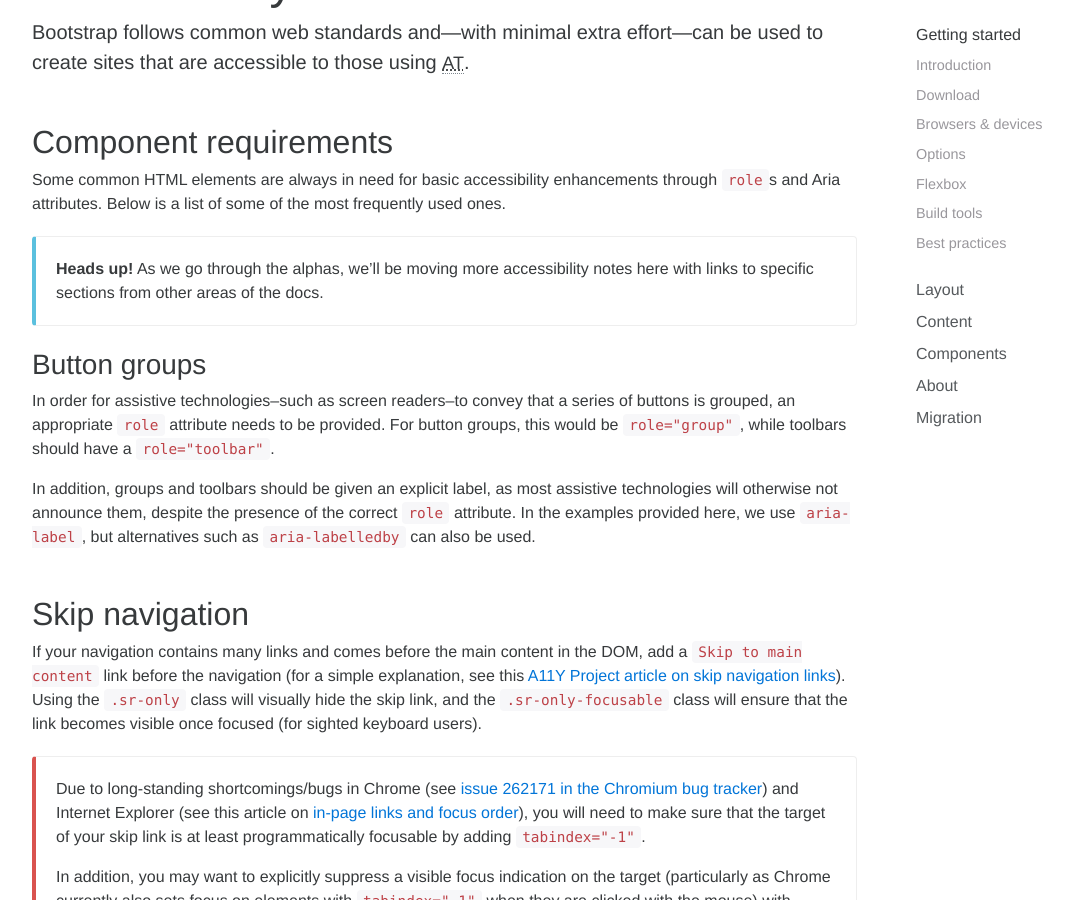
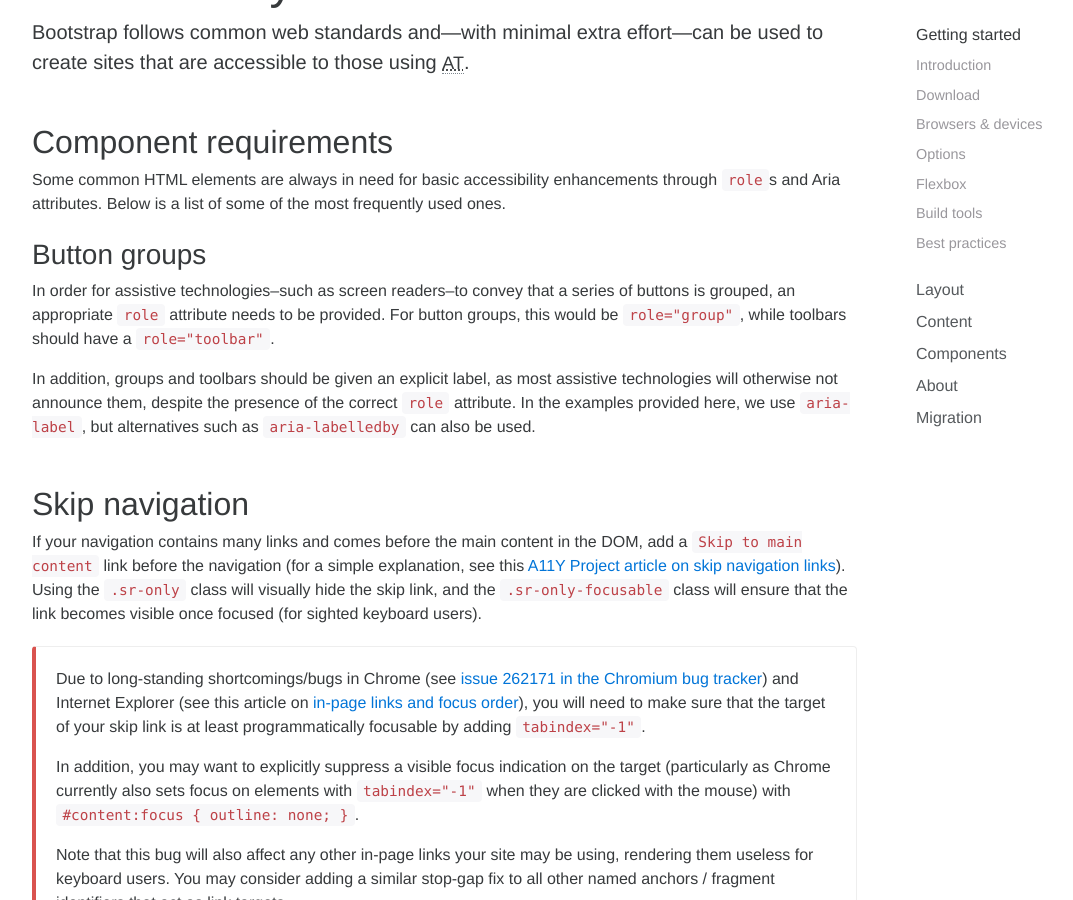
Before and after one commit to georgetown-university/bootstrap-documentation, a Jekyll site: the page built from docs/getting-started/accessibility.md, in a window 1280 px wide and 900 px high, scrolled down 421 px. Shown: the whole window, without its empty margins (53-1126 px from the left). Built offline with Jekyll 4.4.1, drawn with Linux system fonts in a browser that asks for light colours; nearby versions of some CDN libraries; comment, search, counter and statistics services are not loaded.

Commit message:
Trying to fix site rendering issues

```diff
--- a/_config.yml
+++ b/_config.yml
@@ -13,8 +13,8 @@ source:           docs
 destination:      _gh_pages
 host:             0.0.0.0
 port:             9001
-baseurl:          ""
-url:              http://getbootstrap.com
+baseurl:          "/bootstrap-documentation/_gh_pages"
+url:              https://georgetown-university.github.io/bootstrap-documentation
 encoding:         UTF-8
 exclude:          [assets/scss/]
 
--- a/_gh_pages/getting-started/accessibility/index.html
+++ b/_gh_pages/getting-started/accessibility/index.html
@@ -811,10 +811,6 @@
 
 <p>Some common HTML elements are always in need for basic accessibility enhancements through <code class="highlighter-rouge">role</code>s and Aria attributes. Below is a list of some of the most frequently used ones.</p>
 
-<div class="bd-callout bd-callout-info">
-<p><strong>Heads up!</strong> As we go through the alphas, we’ll be moving more accessibility notes here with links to specific sections from other areas of the docs.</p>
-</div>
-
 <h3 id="button-groups">Button groups</h3>
 
 <p>In order for assistive technologies–such as screen readers–to convey that a series of buttons is grouped, an appropriate <code class="highlighter-rouge">role</code> attribute needs to be provided. For button groups, this would be <code class="highlighter-rouge">role="group"</code>, while toolbars should have a <code class="highlighter-rouge">role="toolbar"</code>.</p>
--- a/docs/getting-started/accessibility.md
+++ b/docs/getting-started/accessibility.md
@@ -9,10 +9,6 @@ Bootstrap follows common web standards and—with minimal extra effort—can be
 ## Component requirements
 
 Some common HTML elements are always in need for basic accessibility enhancements through `role`s and Aria attributes. Below is a list of some of the most frequently used ones.
-
-{% callout info %}
-**Heads up!** As we go through the alphas, we'll be moving more accessibility notes here with links to specific sections from other areas of the docs.
-{% endcallout %}
 
 ### Button groups
 
```
